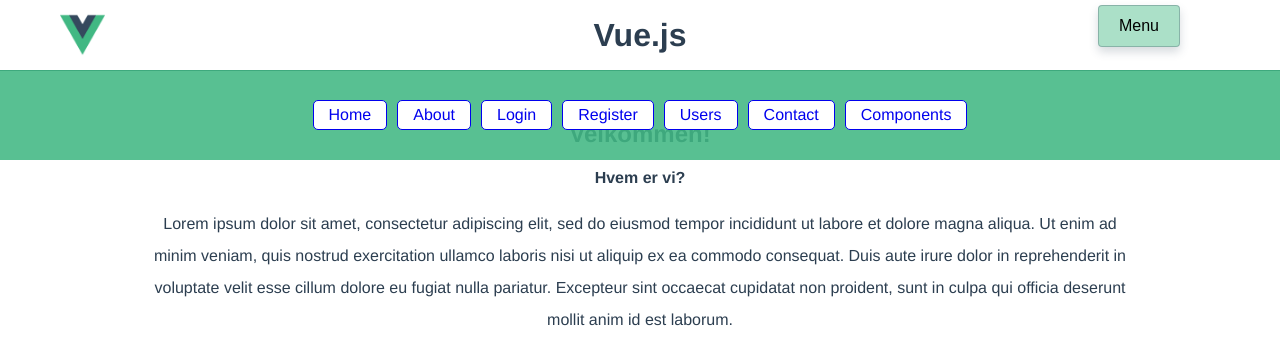
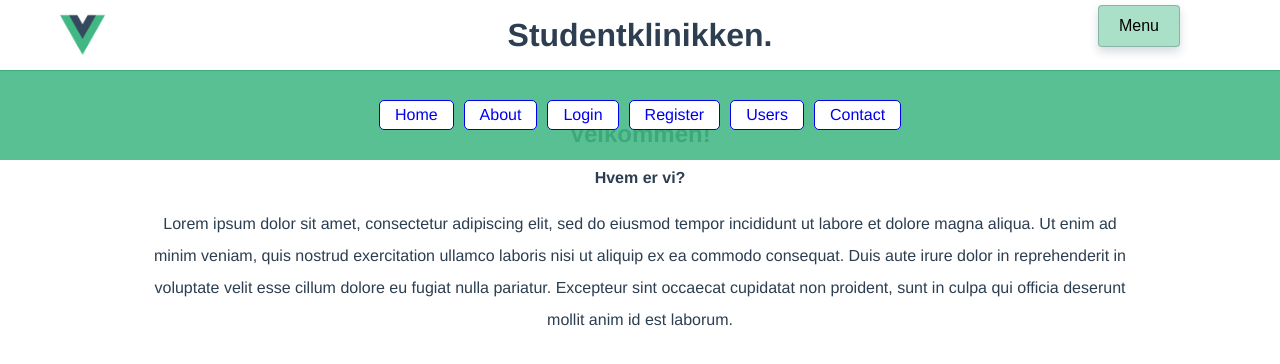
Before and after one commit to hansmaast/Studentklinikken-gruppe42, a Vue app: page / in a window 1280 px wide. Shown: the top 364 px of the page. Built offline with nearby package versions, Linux system fonts and the light colour scheme.

Commit message:
Remove header title and components route

```diff
--- a/public/index.html
+++ b/public/index.html
@@ -5,7 +5,7 @@
     <meta http-equiv="X-UA-Compatible" content="IE=edge">
     <meta name="viewport" content="width=device-width,initial-scale=1.0">
     <link rel="icon" href="<%= BASE_URL %>favicon.ico">
-    <title>getting-to-vue</title>
+    <title>Studentklinikken</title>
   </head>
   <body>
     <noscript>
--- a/src/App.vue
+++ b/src/App.vue
@@ -1,7 +1,7 @@
 // This contains the components html && child components
 <template>
     <div id="app">
-        <HeaderWithSlideOutNav title="Vue.js"></HeaderWithSlideOutNav>
+        <HeaderWithSlideOutNav title="Studentklinikken."></HeaderWithSlideOutNav>
         <router-view class="routerView"/>
     </div>
 </template>
--- a/src/components/Layout/Header/NavLinks.vue
+++ b/src/components/Layout/Header/NavLinks.vue
@@ -6,7 +6,6 @@
         <router-link to="/register">Register</router-link>
         <router-link to="/userData">Users</router-link>
         <router-link to="/contact">Contact</router-link>
-        <router-link to="/components">Components</router-link>
     </nav>
 </template>
 <script>
--- a/src/router.js
+++ b/src/router.js
@@ -33,18 +33,6 @@ const router = new Router({
             component: () => import('./views/Register.vue'),
         },
         {
-            path: '/components',
-            name: 'components',
-            component: () => import('./views/_components/_Components.vue'),
-            children: [
-                {
-                    path: 'forms',
-                    component: () => import('./views/_components/_Forms.vue')
-                }
-            ],
-            meta: {}
-        },
-        {
             path: '/userData',
             name: 'users',
             component: () => import('./views/Users.vue'),
```
